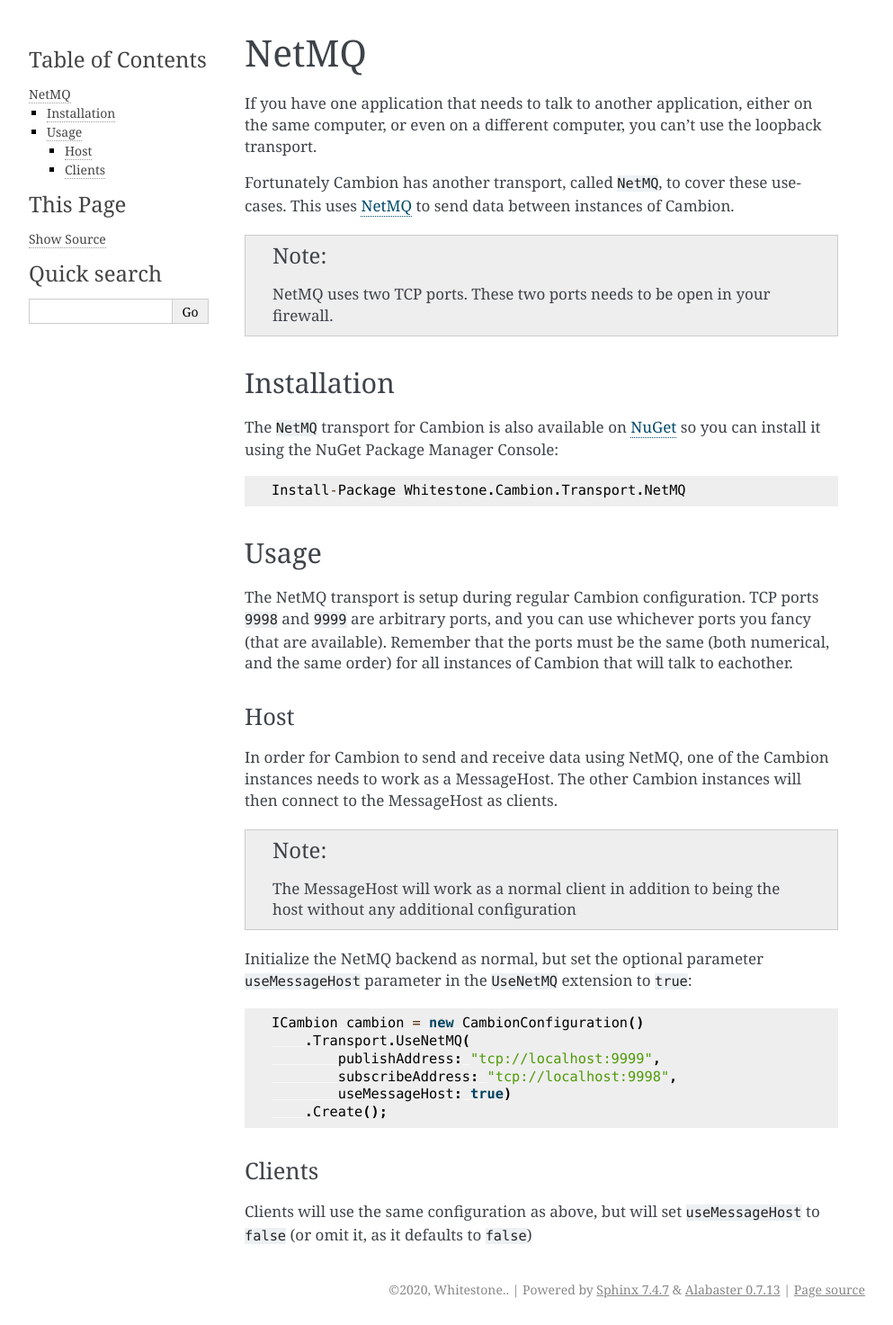
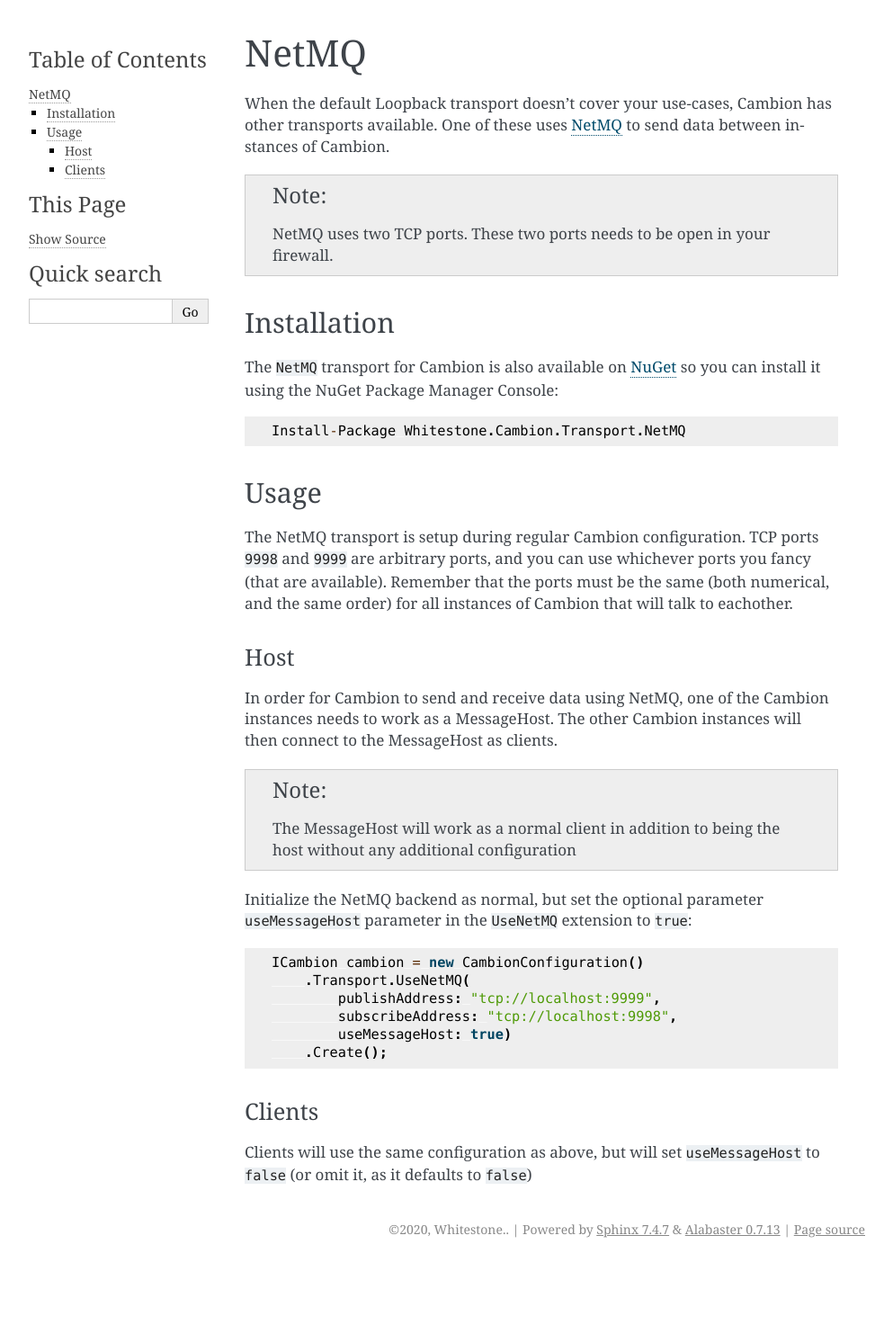
Before and after one commit to whitestone-no/Cambion, a Sphinx documentation site: the page built from docs/transports/netmq.rst, in a window 1280 px wide. Shown: the whole page at 90% size, without its empty margins (148-1141 px from the left). Built offline with Sphinx 7.4.7, drawn with Linux system fonts in a browser that asks for light colours; after the commit the page ends 1406 px from its top, so only the background shows below that.

Commit message:
3: Changed introductory description of the NetMQ transport

```diff
--- a/docs/transports/netmq.rst
+++ b/docs/transports/netmq.rst
@@ -1,9 +1,7 @@
 NetMQ
 -----
 
-If you have one application that needs to talk to another application, either on the same computer, or even on a different computer, you can't use the loopback transport.
-
-Fortunately Cambion has another transport, called ``NetMQ``, to cover these use-cases. This uses `NetMQ <https://github.com/zeromq/netmq>`_ to send data between instances of Cambion.
+When the default Loopback transport doesn't cover your use-cases, Cambion has other transports available. One of these uses `NetMQ <https://github.com/zeromq/netmq>`_ to send data between instances of Cambion.
 
 .. note:: NetMQ uses two TCP ports. These two ports needs to be open in your firewall.
 
```
